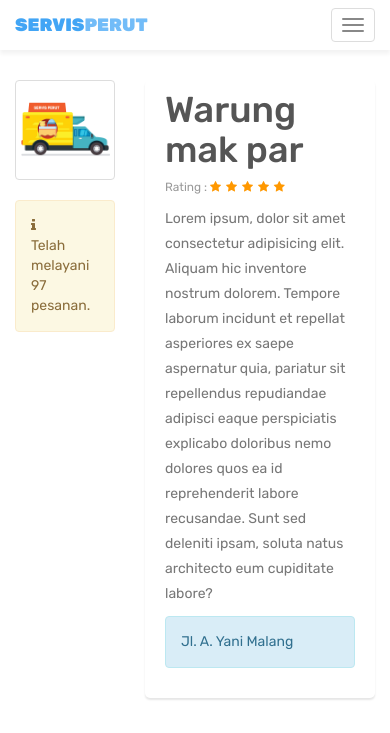
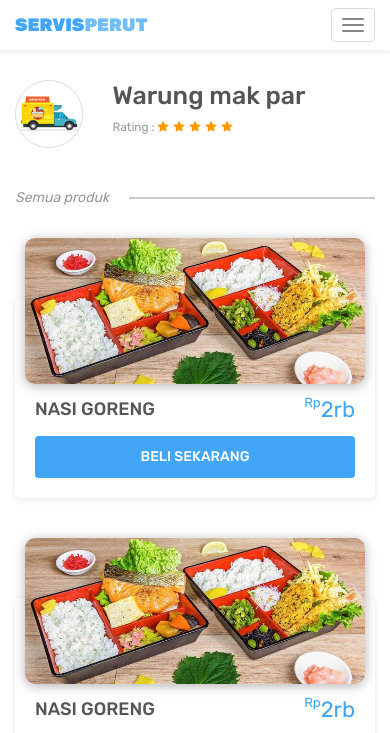
Before and after one commit to alfari16/servisperut-indigo, a website: page src/owner.html in a window 390 px wide. Shown: the top 733 px of the page. Drawn offline with Linux system fonts and the light colour scheme.

Commit message:
fixed owner

```diff
--- a/src/owner.html
+++ b/src/owner.html
@@ -65,19 +65,22 @@
     </nav>
     <div class="container">
       <div class="row">
-        <div class="col-md-3 col-xs-4 col-sm-3">
+        <div class="row-header">
+          <div class="col-md-3 col-xs-3 col-sm-3">
             <figure class="owner-img img-rounded thumbnail">
               <img src="img/logo.png" alt="Warung mak par" class="img-responsive">
             </figure>
-          <div class="alert alert-warning">
+            <div class="alert alert-warning hidden-xs">
               <div class="row">
-              <div class="col-md-2 col-sm-2 col-xs-2 text-center"><i class="fa fa-info text-center"></i></div>
-              <div class="col-md-9 col-sm-9 col-xs-9">Telah melayani <span class="text-bold">97</span> pesanan.</div>
+                <div class="col-md-2 col-sm-2 col-xs-2 text-center">
+                  <i class="fa fa-info text-center"></i>
+                </div>
+                <div class="col-md-9 col-sm-9 col-xs-9">Telah melayani
+                  <span class="text-bold">97</span> pesanan.</div>
               </div>
             </div>
-
           </div>
-        <div class="col-md-9 col-xs-8 col-sm-9">
+          <div class="col-md-9 col-xs-9 col-sm-9">
             <div class="header-content">
               <h1 class="detail-name">Warung mak par</h1>
               <small class="rating">Rating :
@@ -87,14 +90,19 @@
                 <i class="fa fa-star"></i>
                 <i class="fa fa-star"></i>
               </small>
+              <div class="hidden-xs">
                 <p class="own-desc">Lorem ipsum, dolor sit amet consectetur adipisicing elit. Aliquam hic inventore nostrum dolorem. Tempore laborum incidunt
-              et repellat asperiores ex saepe aspernatur quia, pariatur sit repellendus repudiandae adipisci eaque perspiciatis explicabo
-              doloribus nemo dolores quos ea id reprehenderit labore recusandae. Sunt sed deleniti ipsam, soluta natus architecto eum
-              cupiditate labore?</p>
+                  et repellat asperiores ex saepe aspernatur quia, pariatur sit repellendus repudiandae adipisci eaque perspiciatis
+                  explicabo doloribus nemo dolores quos ea id reprehenderit labore recusandae. Sunt sed deleniti ipsam, soluta natus
+                  architecto eum cupiditate labore?</p>
                 <div class="alert alert-info">
                   <p class="alamat-lengkap">Jl. A. Yani Malang</p>
                 </div>
               </div>
+            </div>
+          </div>
+        </div>
+        <div class="col-md-9 col-md-offset-3 col-xs-12 col-sm-9">
           <section class="product">
             <p class="item-divider"><span>Semua produk</span></p>
             <div class="row">
--- a/src/sass/owner.sass
+++ b/src/sass/owner.sass
@@ -14,10 +14,6 @@
             color: $red-color
             display: inline-block
             margin-right: 2px
-    .header-content
-        box-shadow: 0 2px 2px transparentize(black,.9)
-        padding: 10px 20px
-        border-radius: 5px
     p.own-desc
         color: #777
         line-height: 25px
@@ -75,3 +71,22 @@
             top: 50%
             transform: translateY(-50%)
             background-color: $pr--bl
+
+@media (min-width:992px)
+    .header-content
+        box-shadow: 0 2px 2px transparentize(black,.9)
+        padding: 10px 20px
+        border-radius: 5px
+
+@media (max-width:768px)
+    .owner
+        .owner-img
+            margin-bottom: 0
+            border-radius: 50%
+    .row-header
+        display: flex
+        align-items: center
+@media (max-width:480px)
+    .owner
+        h1.detail-name
+            font-size: 25px
```
Also changed, not shown: src/css/servisperut.min.css, 1 other file. Lines whose indentation alone changed are shown as unchanged.
